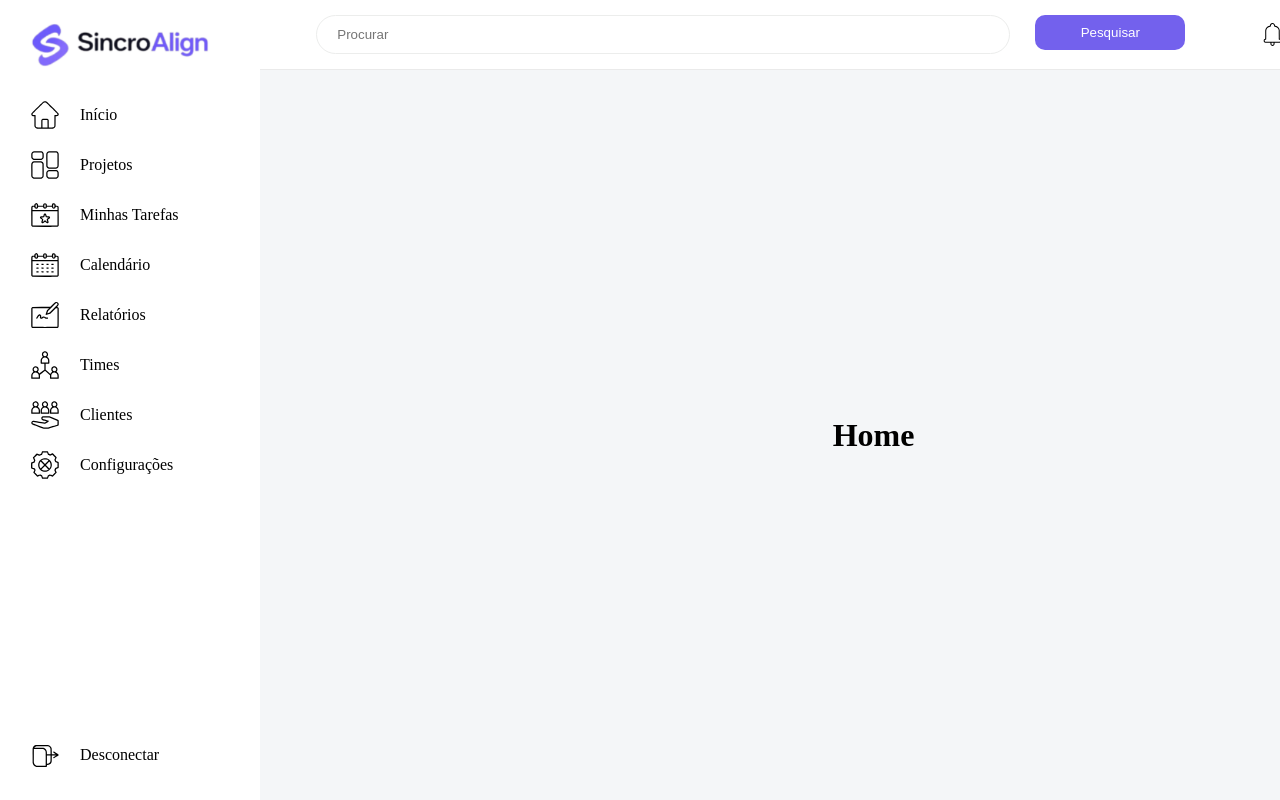
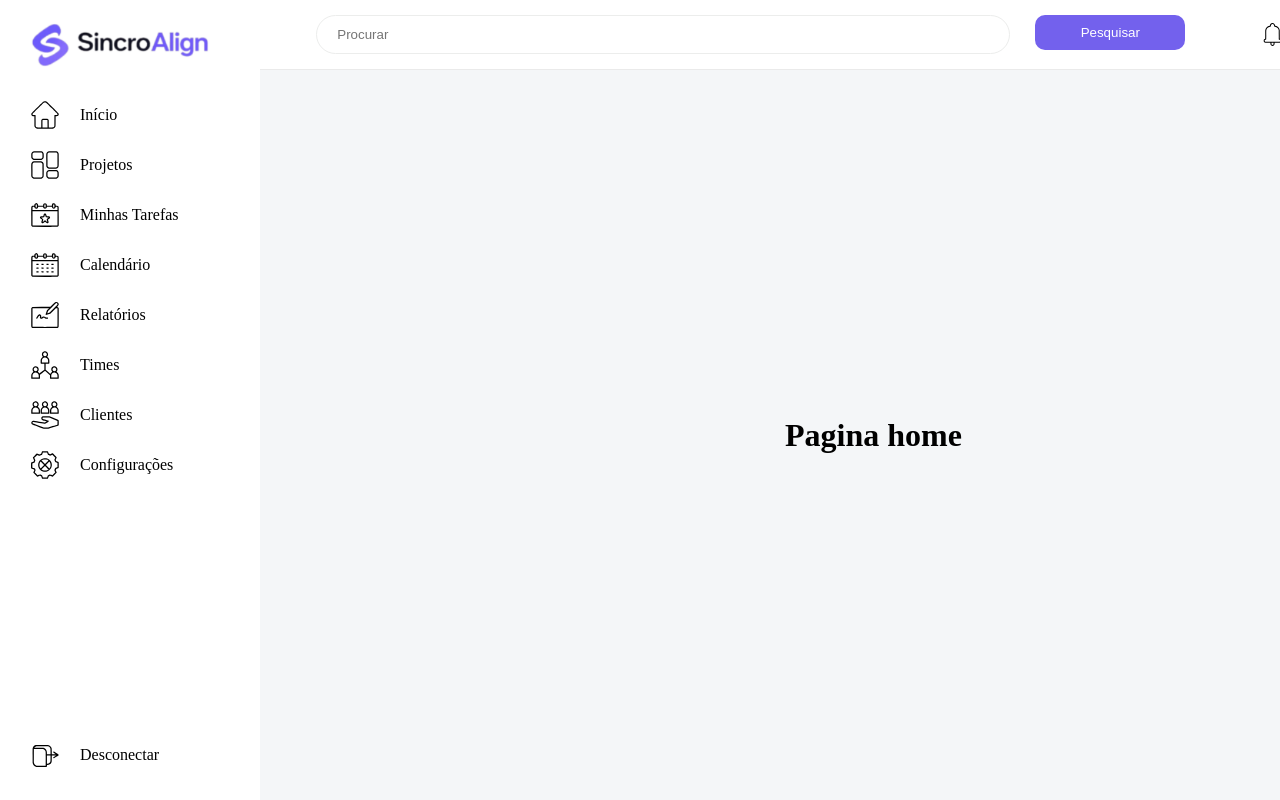
Before and after one commit to codariadev/projeto-estudo-main, a Next.js app: page /home in a window 1280 px wide. Built offline with nearby package versions, Linux system fonts and the light colour scheme.

Commit message:
Criação da branch para desenvolvimento da pagina Home

```diff
--- a/src/app/(system)/home/page.js
+++ b/src/app/(system)/home/page.js
@@ -3,7 +3,7 @@ import styles from './page.module.css'
 export default function HomePage() {
   return (
     <div className={styles.home}>
-      <h1>Home</h1>
+      <h1>Pagina home</h1>
     </div>
   );
 }
```
